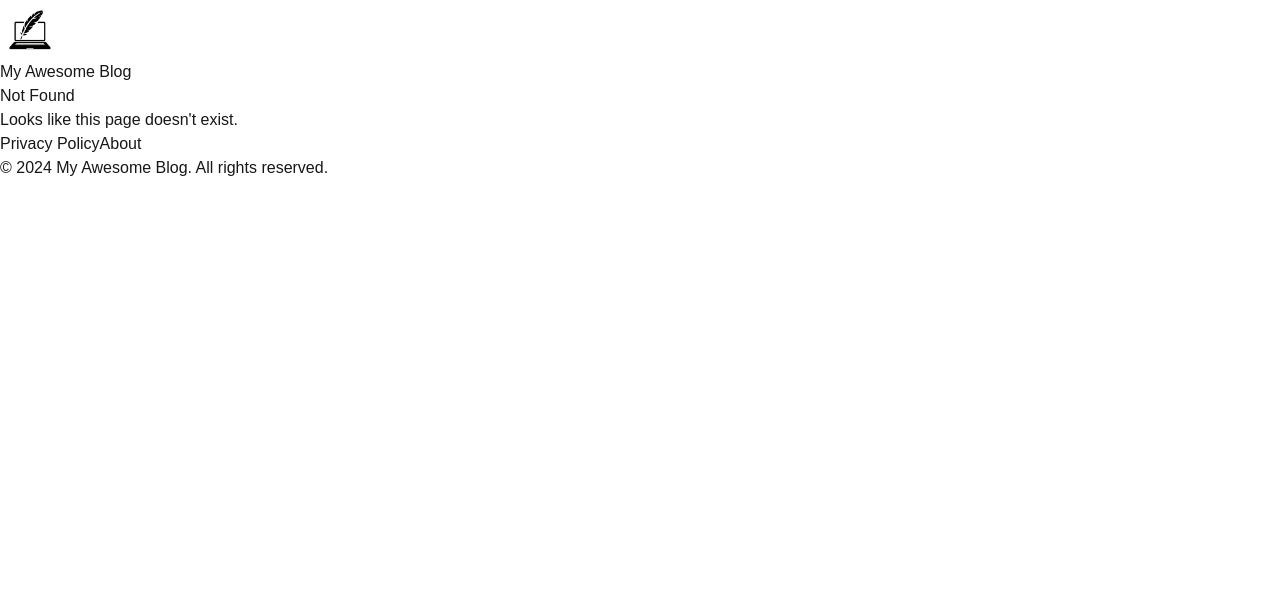
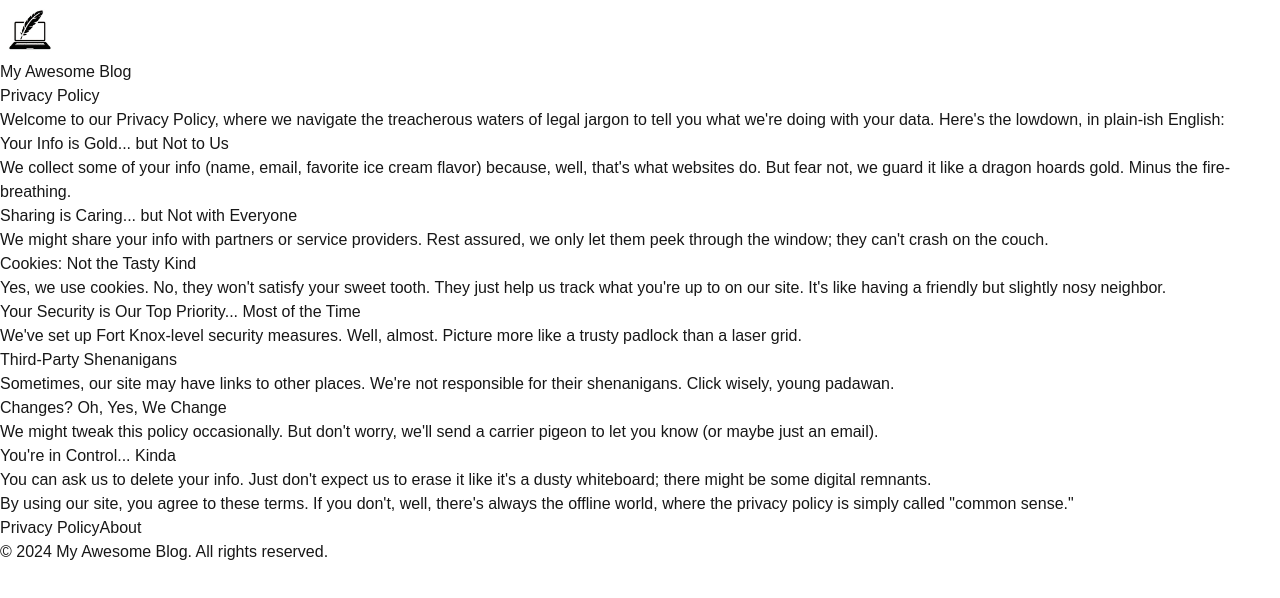
Before and after one commit to TomoyaRT/learn-nextjs-seo, a Next.js app: page /privacy in a window 1280 px wide. Before the commit this address had no page. Shown: the top 598 px of the page. Built offline with nearby package versions, Linux system fonts and the light colour scheme.

Commit message:
feat: add privacy page and set meta data

```diff
--- /dev/null
+++ b/src/app/privacy/page.tsx
@@ -0,0 +1,91 @@
+import { Metadata } from "next";
+
+export const metadata: Metadata = {
+  title: "Privacy Policy",
+  robots: {
+    // 此頁面不會出現在搜尋引擎的搜尋結果中。
+    index: false,
+    // 雖然此頁面本身不會被索引，但搜尋引擎仍然會追蹤並索引此頁面上的其他連結。
+    follow: true,
+  },
+};
+
+export default function PrivacyPolicy() {
+  return (
+    <div className="max-w-prose m-auto space-y-3">
+      <h1 className="text-3xl text-center font-bold">Privacy Policy</h1>
+      <p>
+        Welcome to our Privacy Policy, where we navigate the treacherous waters
+        of legal jargon to tell you what we&apos;re doing with your data.
+        Here&apos;s the lowdown, in plain-ish English:
+      </p>
+      <ol className="space-y-3">
+        <li>
+          <h2 className="font-bold text-lg">
+            Your Info is Gold... but Not to Us
+          </h2>
+          <p>
+            We collect some of your info (name, email, favorite ice cream
+            flavor) because, well, that&apos;s what websites do. But fear not,
+            we guard it like a dragon hoards gold. Minus the fire-breathing.
+          </p>
+        </li>
+        <li>
+          <h2 className="font-bold text-lg">
+            Sharing is Caring... but Not with Everyone
+          </h2>
+          <p>
+            We might share your info with partners or service providers. Rest
+            assured, we only let them peek through the window; they can&apos;t
+            crash on the couch.
+          </p>
+        </li>
+        <li>
+          <h2 className="font-bold text-lg">Cookies: Not the Tasty Kind</h2>
+          <p>
+            Yes, we use cookies. No, they won&apos;t satisfy your sweet tooth.
+            They just help us track what you&apos;re up to on our site.
+            It&apos;s like having a friendly but slightly nosy neighbor.
+          </p>
+        </li>
+        <li>
+          <h2 className="font-bold text-lg">
+            Your Security is Our Top Priority... Most of the Time
+          </h2>
+          <p>
+            We&apos;ve set up Fort Knox-level security measures. Well, almost.
+            Picture more like a trusty padlock than a laser grid.
+          </p>
+        </li>
+        <li>
+          <h2 className="font-bold text-lg">Third-Party Shenanigans</h2>
+          <p>
+            Sometimes, our site may have links to other places. We&apos;re not
+            responsible for their shenanigans. Click wisely, young padawan.
+          </p>
+        </li>
+        <li>
+          <h2 className="font-bold text-lg">Changes? Oh, Yes, We Change</h2>
+          <p>
+            We might tweak this policy occasionally. But don&apos;t worry,
+            we&apos;ll send a carrier pigeon to let you know (or maybe just an
+            email).
+          </p>
+        </li>
+        <li>
+          <h2 className="font-bold text-lg">You&apos;re in Control... Kinda</h2>
+          <p>
+            You can ask us to delete your info. Just don&apos;t expect us to
+            erase it like it&apos;s a dusty whiteboard; there might be some
+            digital remnants.
+          </p>
+        </li>
+      </ol>
+      <p>
+        By using our site, you agree to these terms. If you don&apos;t, well,
+        there&apos;s always the offline world, where the privacy policy is
+        simply called &quot;common sense.&quot;
+      </p>
+    </div>
+  );
+}
```
